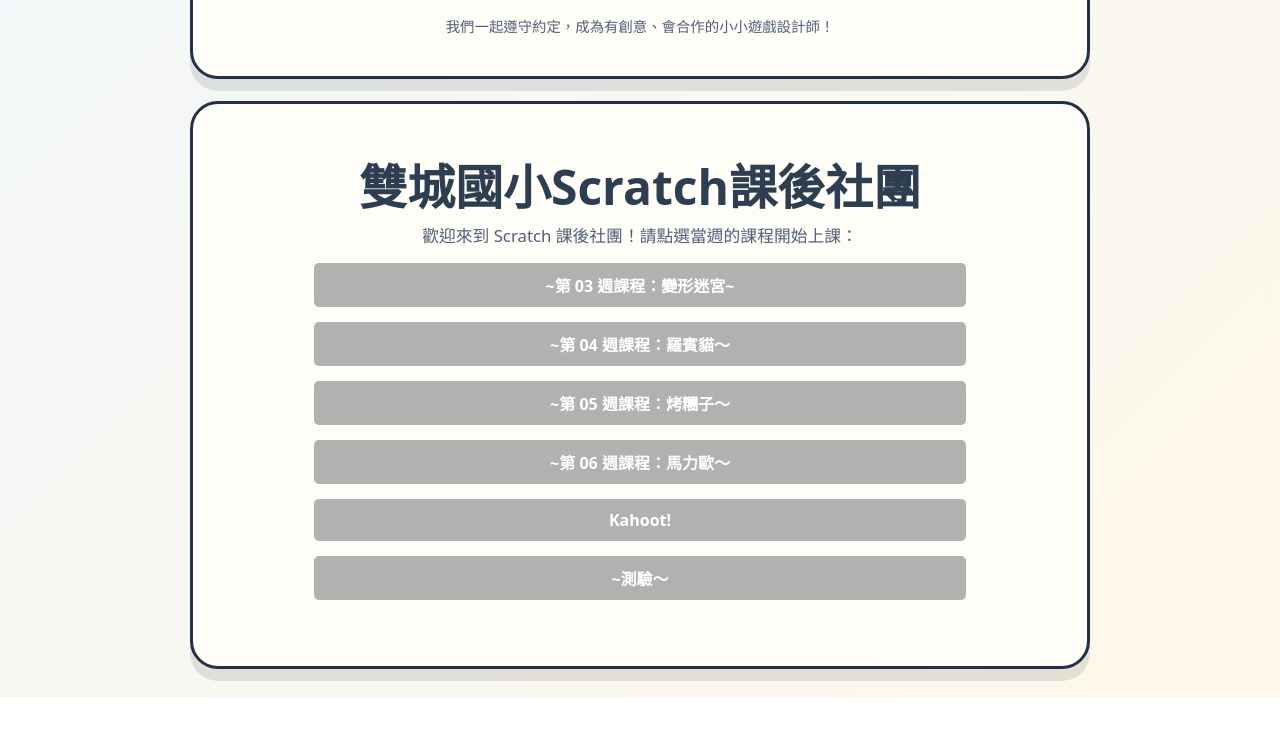
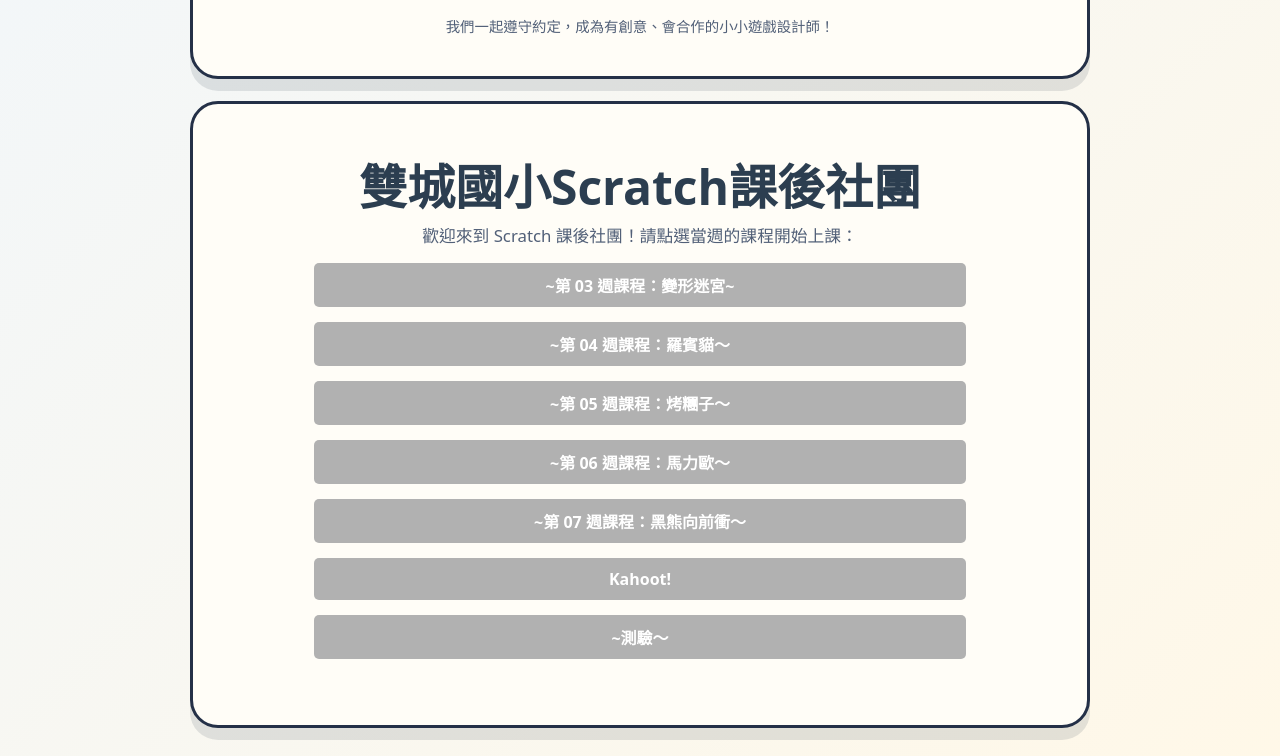
Before and after one commit to Huang77889/forgame, a plain HTML site: page index.html in a window 1280 px wide. Shown: the part 815-1571 px from the top of the page. Before the commit the page ends 1512 px from the top, so only its background shows below. Drawn offline with Linux system fonts and the light colour scheme.

Commit message:
Update index.html

```diff
--- a/index.html
+++ b/index.html
@@ -214,6 +214,7 @@
           <li><a href="week4.html">~第 04 週課程：羅賓貓～</a></li>
           <li><a href="week5.html">~第 05 週課程：烤糰子～</a></li>
           <li><a href="week6.html">~第 06 週課程：馬力歐～</a></li>
+          <li><a href="week7.html">~第 07 週課程：黑熊向前衝～</a></li>
           <li><a href="https://kahoot.it/">Kahoot!</a></li>
           <li><a href="https://coordinate-express-forest.jonathanccc.chatgpt.site/ ">~測驗～</a></li>
 
```
